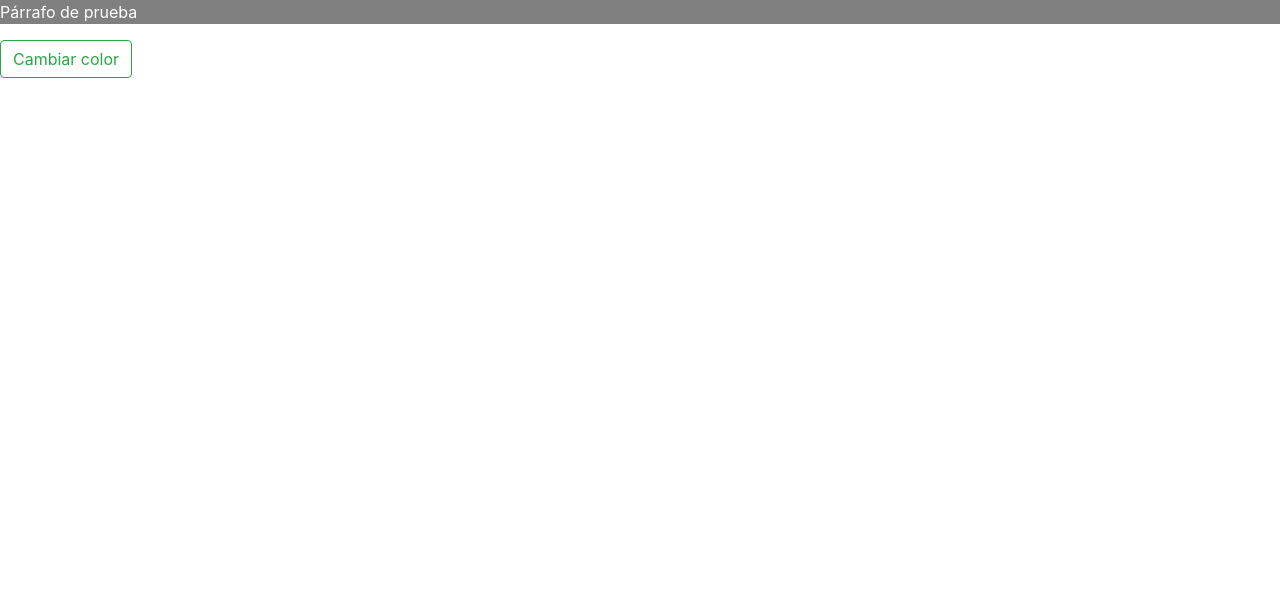
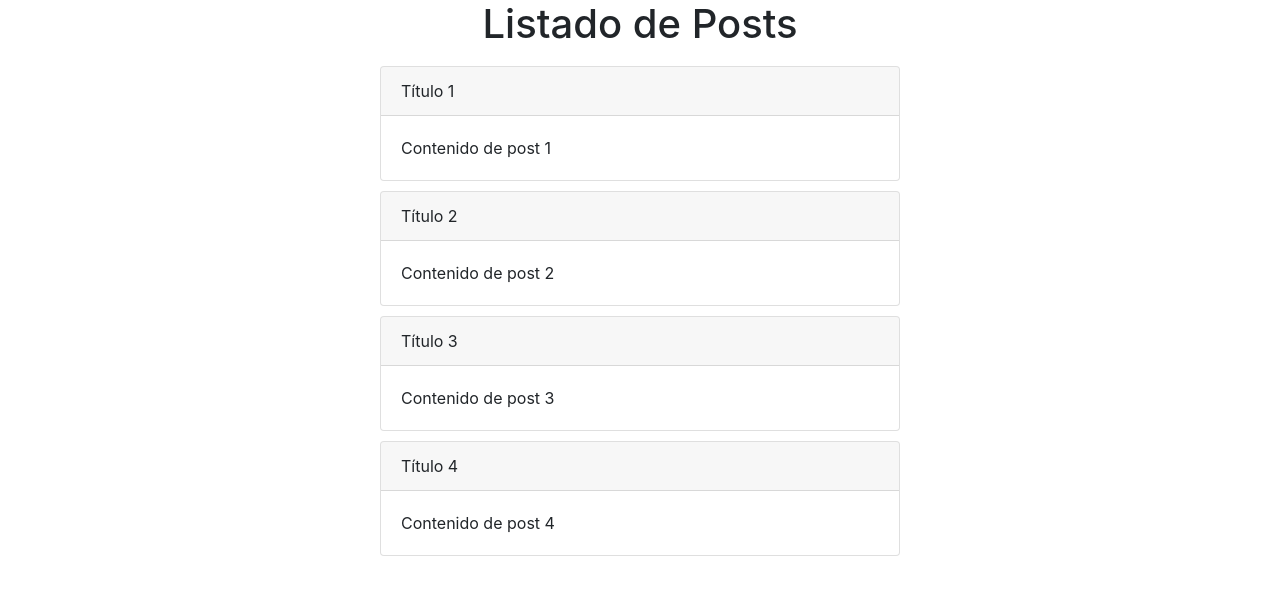
Before and after one commit to bernardisApps/ademass_curso_vue, a Vue app: page / in a window 1280 px wide. Shown: the top 594 px of the page. Built offline with nearby package versions, Linux system fonts and the light colour scheme.

Commit message:
seguimos con las clases

```diff
--- a/src/App.vue
+++ b/src/App.vue
@@ -1,9 +1,9 @@
 <template>
-  <DirectivaVBindStyle/>
+  <PostList/>
 </template>
 
 <script setup>
-    import DirectivaVBindStyle from './components/directivas/DirectivaVBindStyle.vue';
+    import PostList from './components/comunicacion/PostList.vue'
 </script>
 
 <style>
--- /dev/null
+++ b/src/components/comunicacion/PostComponent.vue
@@ -0,0 +1,42 @@
+<template>
+  <div class="card">
+    <div class="card-header">
+      {{ title }}
+    </div>
+    <div class="card-body">
+      {{ content }}
+    </div>
+  </div>
+</template>
+
+<script>
+
+  export default{
+    name:'PostComponent',
+    props:{
+      title : {
+        type : String,
+        required : true,
+        default : 'Título por default',
+      },
+      content : {
+        type:String,
+        required : true,
+        default:'contenido por default'
+      }
+    },
+    setup(){
+
+      return{
+
+      }
+    }
+  }
+
+</script>
+
+<style scoped>
+  .card{
+    margin: 10px;
+  }
+</style>
--- /dev/null
+++ b/src/components/comunicacion/PostList.vue
@@ -0,0 +1,52 @@
+<template>
+    <div class="container">
+        <h1 style="text-align:center">Listado de Posts</h1>
+        <div class="row">
+            <div class="col-md-6 mx-auto">
+
+                <PostComponent v-for="(post, index) in data" :key="index" :title="post.title" :content="post.content" />
+            </div>
+        </div>
+    </div>
+</template>
+
+<script>
+    //import {ref} from 'vue'
+    import PostComponent from './PostComponent.vue'
+
+    export default {
+        name : 'PostList',
+        components : {
+            PostComponent,
+        },
+        setup(){
+            let data = [
+                {
+                    title: 'Título 1',
+                    content : 'Contenido de post 1',
+                },
+                {
+                    title: 'Título 2',
+                    content : 'Contenido de post 2',
+                },
+                {
+                    title: 'Título 3',
+                    content : 'Contenido de post 3',
+                },
+                {
+                    title: 'Título 4',
+                    content : 'Contenido de post 4',
+                }
+            ]
+            let nombre = 'Matias';
+            return{
+                nombre, data,
+            }
+        }
+    }
+
+</script>
+
+<style scoped>
+
+</style>
```
Also changed, not shown: src/components/directivas/DirectivaVModel.vue (added, +27 -0 lines), src/components/ejercicios/CiclosVida.vue (added, +22 -0 lines), src/components/ejercicios/CounterComposition.vue (renamed from src/components/CounterComposition.vue), src/components/ejercicios/CounterOption.vue (renamed from src/components/CounterOption.vue), src/components/ejercicios/IngresoNumero.vue (renamed from src/components/IngresoNumero.vue), src/components/ejercicios/PostButton.vue (renamed from src/components/PostButton.vue), src/components/ejercicios/PostCard.vue (renamed from src/components/PostCard.vue), src/components/ejercicios/PostContainer.vue (renamed from src/components/PostContainer.vue).
